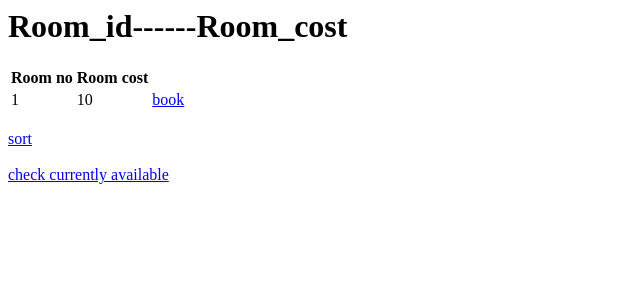
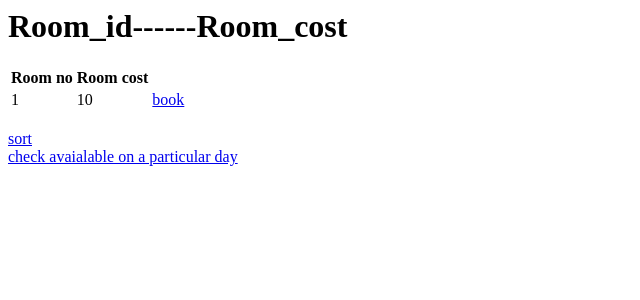
Before and after one commit to ahan-stark/dbms-project, a Flask app: page /sort in a window 1280 px wide. Shown: the top 300 px of the page, without its empty margins (0-640 px from the left). Run offline with Flask 2, Linux system fonts and the light colour scheme; tables that the repository leaves empty hold one stand-in row (values such as "Sample post").

Commit message:
fisrt commit

```diff
--- a/app.py
+++ b/app.py
@@ -57,19 +57,6 @@ def booking():
     return render_template("success.html")
 
 
-@app.route("/book/available")
-def check_available():
-    rooms = []
-    query = (
-        "SELECT room_no,room_cost from rooms WHERE room_no NOT IN (SELECT booked_room FROM book);"
-    )
-    cursor.execute(query)
-    for (room_no, room_cost) in cursor:
-        room = {"num": room_no, "cost": room_cost}
-        rooms.append(room)
-    return render_template("dis_room.html", disprooms=rooms)
-
-
 @app.route("/sort")
 def sorr_rooms():
     rooms = []
@@ -91,13 +78,14 @@ def inpdate():
     return render_template("input-date.html")
 
 
-@app.route('/getdate',methods=["POST"])
+@app.route('/getdate', methods=["POST"])
 def get_date():
     particulardate = request.form.get('chosendate')
-    query = "select *  from rooms where room_no not in (select booked_room from book where booked_date='{}');".format(particulardate)
+    query = "select *  from rooms where room_no not in (select booked_room from book where booked_date='{}');".format(
+        particulardate)
     cursor.execute(query)
-    dis=[]
-    for (booked_room,cust_name) in cursor:
-        room = {"num":booked_room , "cost":cust_name }
+    dis = []
+    for (booked_room, cust_name) in cursor:
+        room = {"num": booked_room, "cost": cust_name}
         dis.append(room)
     return render_template("dis_room.html", disprooms=dis)
--- a/templates/dis_room.html
+++ b/templates/dis_room.html
@@ -1,4 +1,5 @@
 {% block content %}
+
 <h1 class="dis-room">
   <h1>Room_id------Room_cost</h1>
 
@@ -26,5 +27,4 @@
 <br>
 <a href="/sort">sort</a>
 <br>
-<br>
-<a href="/book/available">check currently available</a>
+<a href="/inpdate">check avaialable on a particular day</a>
```
